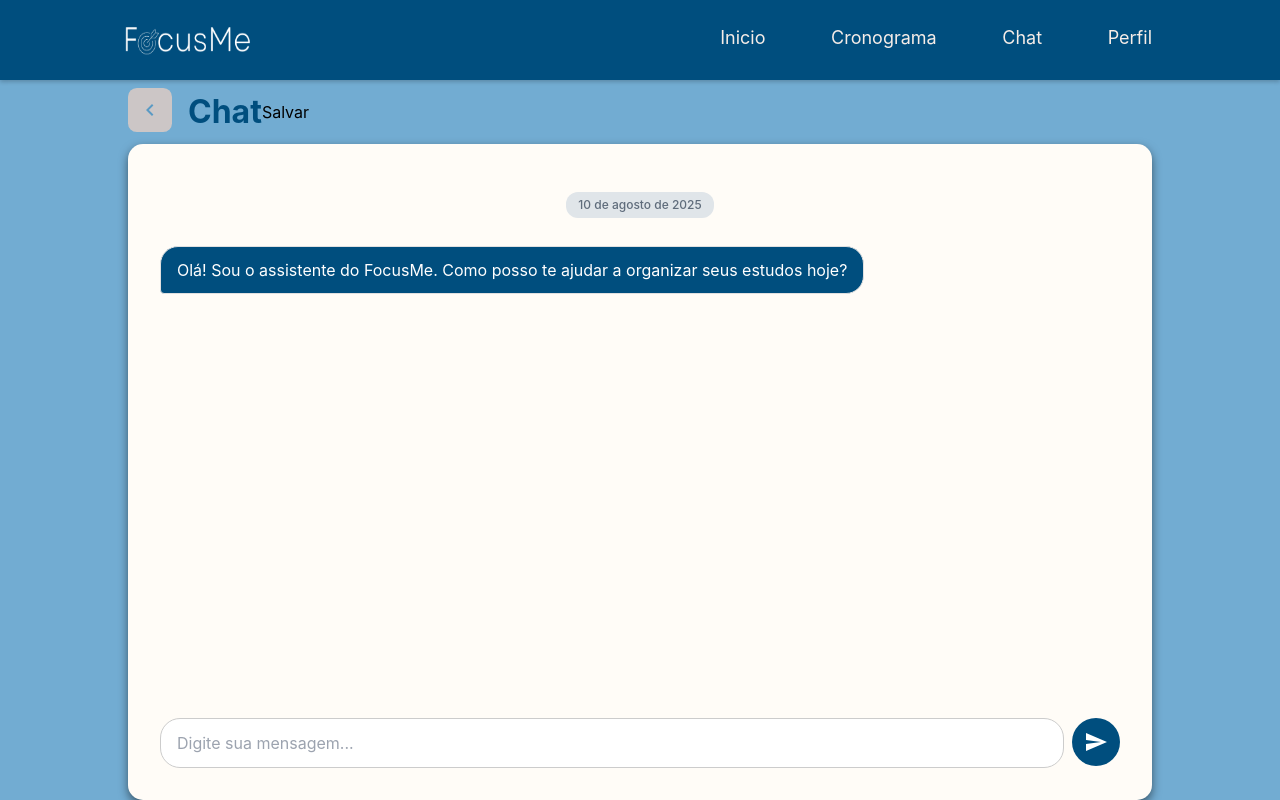
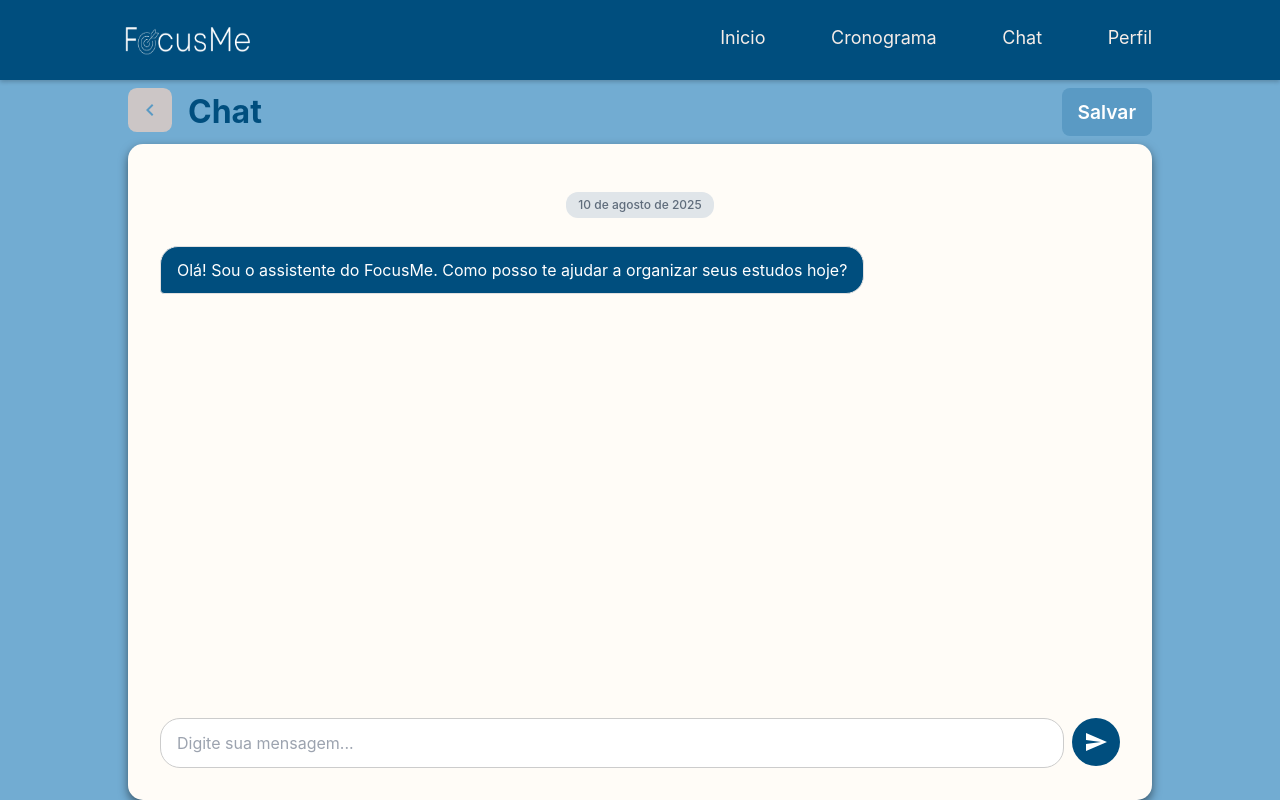
Before and after one commit to Equipe07-DS/FocusMe, a React (Create React App) app in the folder frontend/: page /chat in a window 1280 px wide. Built offline with nearby package versions, Linux system fonts and the light colour scheme; no server answers.

Commit message:
estilização do botão de salvar cronograma

```diff
--- a/frontend/src/TelaChat/TelaChat.module.css
+++ b/frontend/src/TelaChat/TelaChat.module.css
@@ -59,3 +59,24 @@ background-color: #e2dcdc;
   flex-direction: column;
   overflow: hidden;
 }
+
+.salvarButton {
+  background-color: #5A9AC4; /* Azul claro, consistente com backButton */
+  color: #FFFFFF; /* Texto branco para contraste */
+  border: none;
+  border-radius: 8px; /* Bordas arredondadas, mas menos que o backButton */
+  padding: 0.5rem 1rem; /* Espaçamento interno */
+  font-size: 1.2rem; /* Tamanho de fonte legível */
+  font-weight: 600; /* Peso da fonte para destaque */
+  cursor: pointer;
+  transition: background-color 0.3s ease, transform 0.1s ease;
+  margin-left: auto;
+}
+
+.salvarButton:hover {
+  transform: scale(1.05);
+}
+
+.salvarButton:active {
+  transform: scale(0.95);
+}
```
